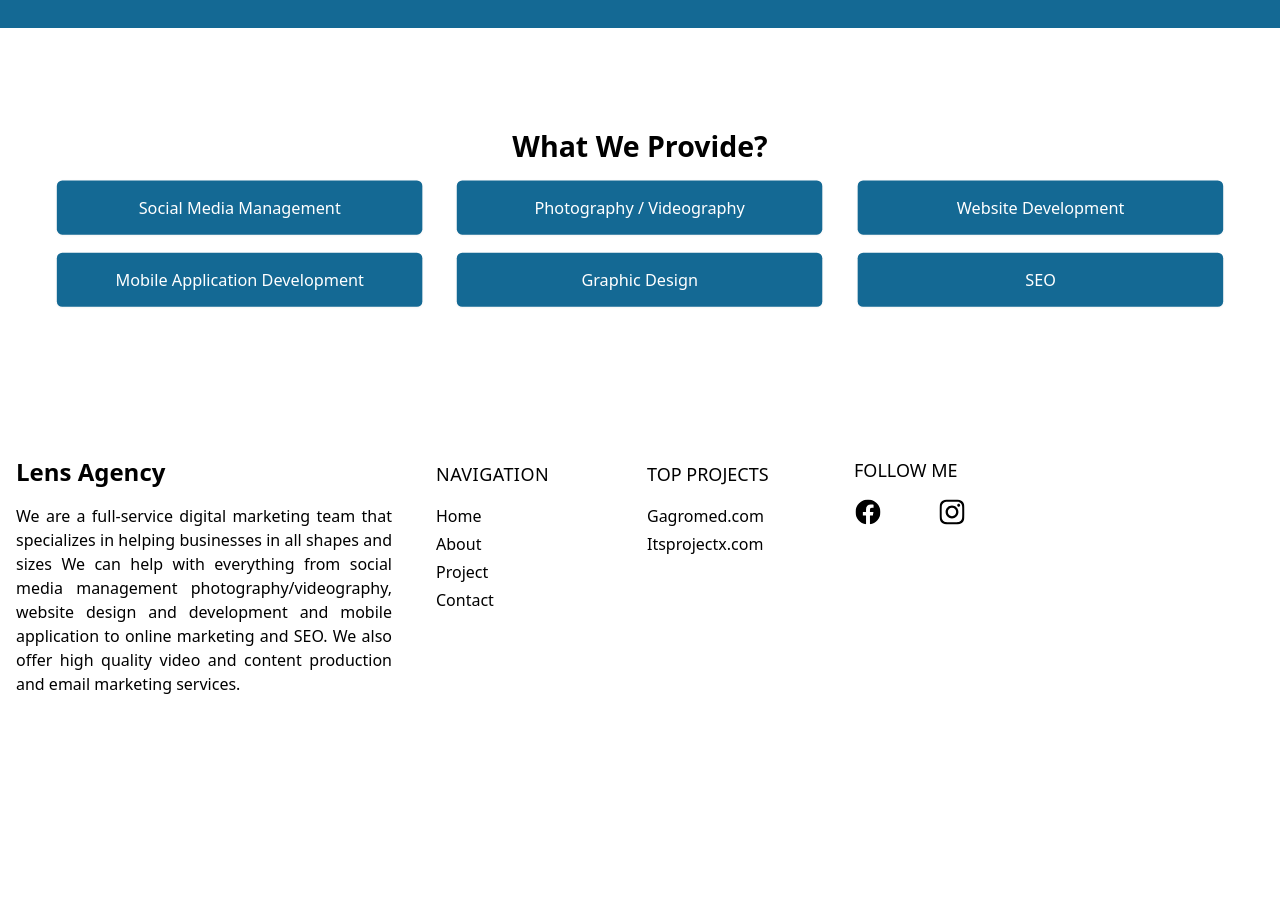
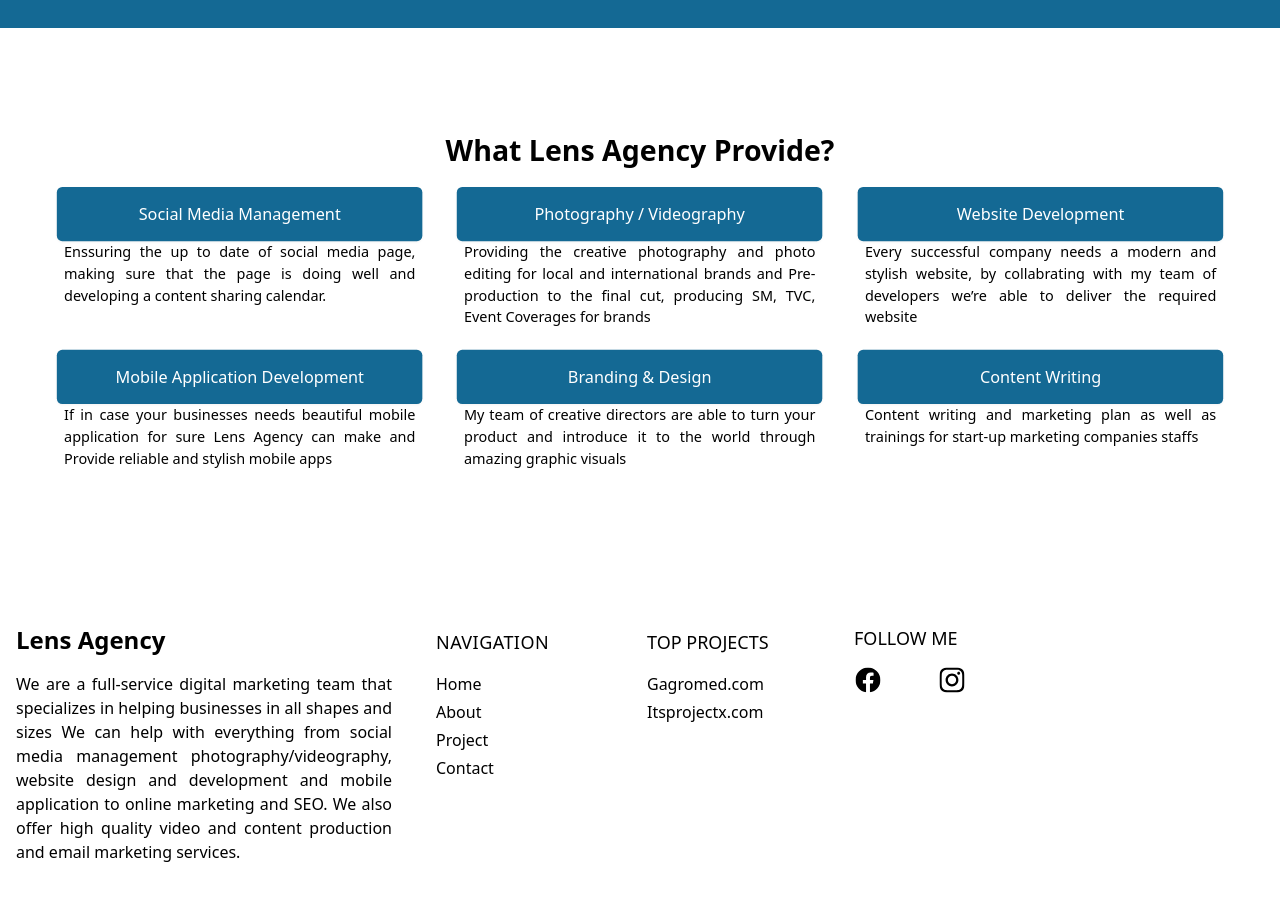
Before and after one commit to HarmanSoftware/LaCorsicaWebpage, a React (Create React App) app: page / in a window 1280 px wide. Shown: the part 1080-1980 px from the top of the page. Before the commit the page ends 1832 px from the top, so only its background shows below. Built offline with nearby package versions, Linux system fonts and the light colour scheme.

Commit message:
style:home service container styled

```diff
--- a/src/Pages/Home.js
+++ b/src/Pages/Home.js
@@ -24,25 +24,36 @@ export default function Home() {
 
        <div className='bg-white mt-14 pt-4 pb-12' id="webskills-div">
        <div className='scale-95 hover:scale-100 ease-in-out duration-500'>
-      <h2 className='container mx-auto text-center font-semibold text-3xl mt-6'> What We Provide?</h2>
+      <h2 className='container mx-auto text-center font-semibold text-3xl mt-6'> What Lens Agency Provide?</h2>
       <div className='container mx-auto rounded-lg text-center font-normal grid lg:grid-cols-3 sm:grid-cols-2 gap-4 px-4 my-4 '>
       <div className='scale-95 hover:scale-100 ease-in-out duration-500'>
           <div className='text-lg bg-[#146994] text-white hover:bg-[#146994] p-4 rounded-md drop-shadow-sm' id="web-skill-1">Social Media Management</div>
+          <div className='px-2 text-justify'>Enssuring the up to date of social media page, making sure that the page is doing well and developing a content sharing calendar.</div>
       </div>
       <div className='scale-95 hover:scale-100 ease-in-out duration-500'>
           <div className='text-lg bg-[#146994] text-white hover:bg-[#146994] p-4 rounded-md drop-shadow-sm' id="web-skill-2">Photography / Videography</div>
+          <div className='px-2 text-justify'>Providing the creative photography and photo editing for local and international brands
+               and Pre-production to the final cut, producing SM, TVC, Event Coverages for brands
+          </div>
       </div>
       <div className='scale-95 hover:scale-100 ease-in-out duration-500'>
           <div className='text-lg bg-[#146994] text-white hover:bg-[#146994] p-4 rounded-md drop-shadow-sm' id="web-skill-3">Website Development</div>
+          <div className='px-2 text-justify'>Every successful company needs a modern and stylish website, by collabrating with my team of developers we’re able to deliver the required website</div>
       </div>
       <div className='scale-95 hover:scale-100 ease-in-out duration-500'>
           <div className='text-lg bg-[#146994] text-white hover:bg-[#146994] p-4 rounded-md drop-shadow-sm' id="web-skill-4">Mobile Application Development</div>
+          <div className='px-2 text-justify'>If in case your businesses needs beautiful mobile application for sure Lens Agency can make and Provide reliable and stylish mobile apps</div>
       </div>
       <div className='scale-95 hover:scale-100 ease-in-out duration-500'>
-          <div className='text-lg bg-[#146994] text-white hover:bg-[#146994] p-4 rounded-md drop-shadow-sm' id="web-skill-5">Graphic Design</div>
+          <div className='text-lg bg-[#146994] text-white hover:bg-[#146994] p-4 rounded-md drop-shadow-sm' id="web-skill-5">
+            Branding & Design
+          </div>
+          <div className='px-2 text-justify'>My team of creative directors are able to turn your product and introduce it to the world through amazing graphic visuals</div>
       </div>
       <div className='scale-95 hover:scale-100 ease-in-out duration-500'>
-         <div className='text-lg bg-[#146994] text-white hover:bg-[#146994] p-4 rounded-md drop-shadow-sm' id="web-skill-6">SEO</div>
+         <div className='text-lg bg-[#146994] text-white hover:bg-[#146994] p-4 rounded-md drop-shadow-sm' id="web-skill-6">Content Writing
+      </div>
+      <div className='px-2 text-justify'>Content writing and marketing plan as well as trainings for start-up marketing companies staffs</div>
       </div>
       <br></br>
        </div>
```
